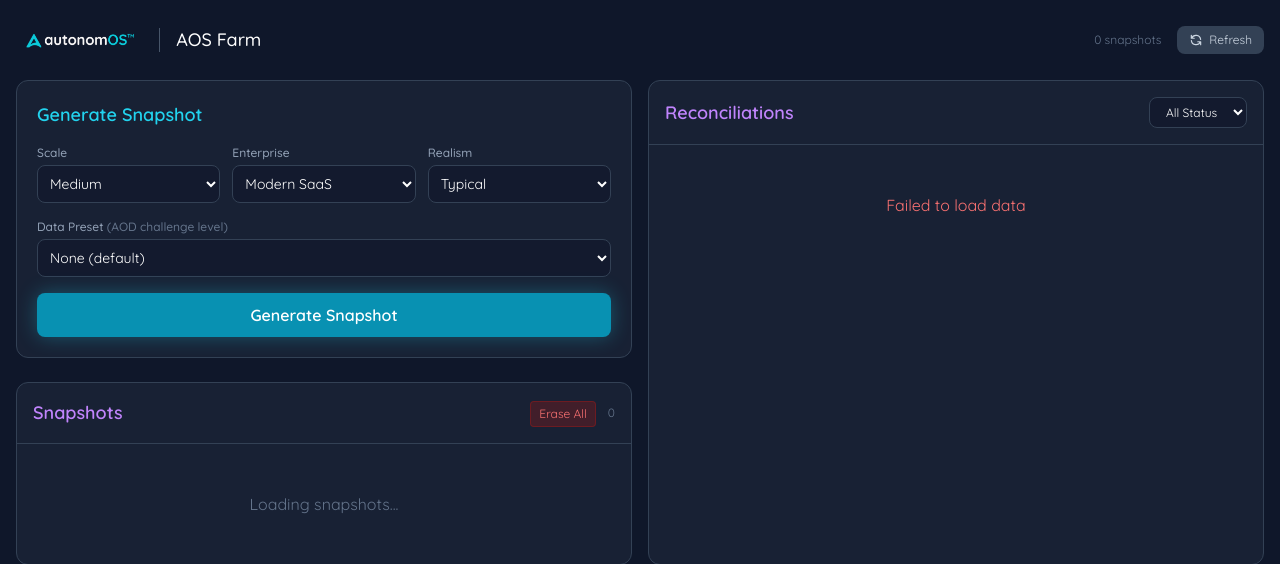
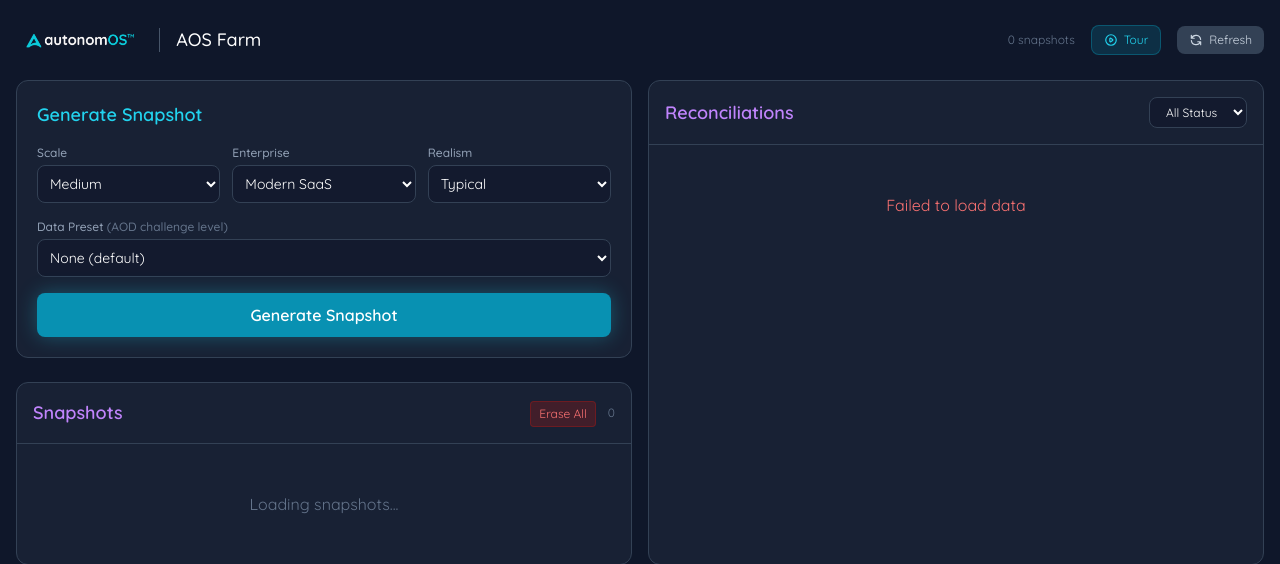
Before and after one commit to ilyacantor/Farmv2, a FastAPI app: page / in a window 1280 px wide. Shown: the top 564 px of the page. Run offline with FastAPI, Linux system fonts and the light colour scheme; data that the repository does not hold is empty; parts of the project's set-up code (start-up, migrations or seed data) failed here and were passed over; some libraries are stand-ins or nearby versions.

Commit message:
Add button to restart the guided demo tour
Adds a "Tour" button to the UI header that restarts the demo tour by calling TourController.startTour(), which clears state, sets to Phase 1, Step 0, and initiates the tour.

Replit-Commit-Author: Agent
Replit-Commit-Session-Id: 38547d94-8a11-48a8-b96b-e6d37cc00121
Replit-Commit-Checkpoint-Type: full_checkpoint
Replit-Commit-Event-Id: bc4e0887-b55b-452d-86e1-b8abab559c41
Replit-Commit-Screenshot-Url: https://storage.googleapis.com/screenshot-production-us-central1/63971109-a901-48bc-a71f-89583b2e11d4/38547d94-8a11-48a8-b96b-e6d37cc00121/JqjZgq2

```diff
--- a/templates/index.html
+++ b/templates/index.html
@@ -215,6 +215,14 @@
                     <div class="text-xs text-slate-500">
                         <span id="snapshotCount">0</span> snapshots
                     </div>
+                    <button onclick="TourController.startTour()"
+                        class="px-3 py-1.5 bg-cyan-600/20 hover:bg-cyan-600/40 text-cyan-400 text-xs rounded-lg flex items-center gap-1.5 transition-colors border border-cyan-500/30">
+                        <svg class="w-3.5 h-3.5" fill="none" stroke="currentColor" viewBox="0 0 24 24">
+                            <path stroke-linecap="round" stroke-linejoin="round" stroke-width="2" d="M14.752 11.168l-3.197-2.132A1 1 0 0010 9.87v4.263a1 1 0 001.555.832l3.197-2.132a1 1 0 000-1.664z"/>
+                            <path stroke-linecap="round" stroke-linejoin="round" stroke-width="2" d="M21 12a9 9 0 11-18 0 9 9 0 0118 0z"/>
+                        </svg>
+                        Tour
+                    </button>
                     <button onclick="location.reload()"
                         class="px-3 py-1.5 bg-slate-700 hover:bg-slate-600 text-slate-300 text-xs rounded-lg flex items-center gap-1.5 transition-colors">
                         <svg class="w-3.5 h-3.5" fill="none" stroke="currentColor" viewBox="0 0 24 24">
@@ -2870,6 +2878,19 @@
                 this.isActive = false;
                 this.hideOverlay();
                 this.clearState();
+            },
+
+            startTour() {
+                this.clearState();
+                this.isActive = true;
+                this.currentPhase = 1;
+                this.currentStep = 0;
+                this.tourSnapshotId = null;
+                this.returnUrl = null;
+                this.generateCaptureSetup = false;
+                this.isGenerating = false;
+                this.setState({ phase: 1, step: 0 });
+                this.runPhase1();
             },
 
             next() {
```
